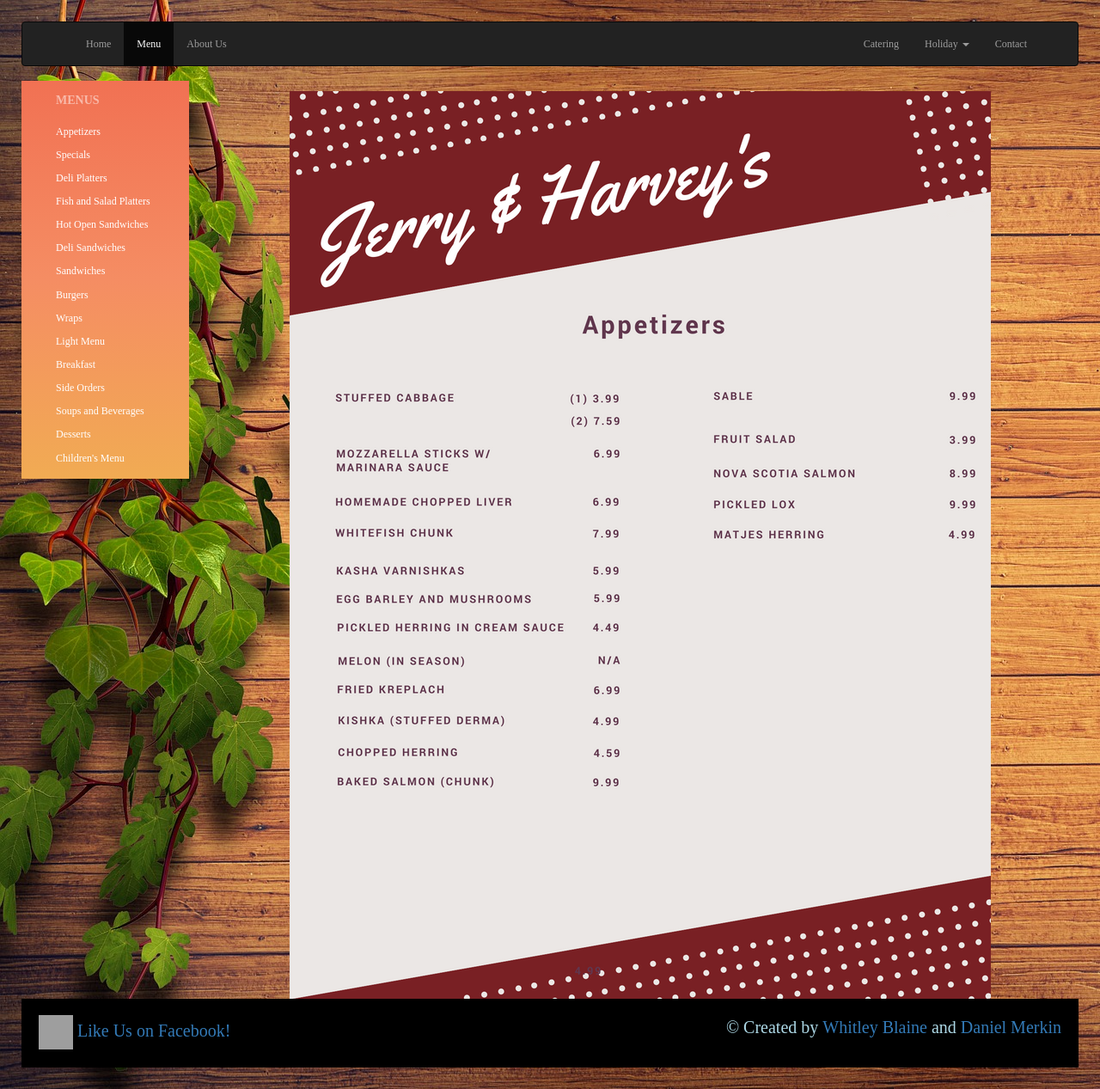
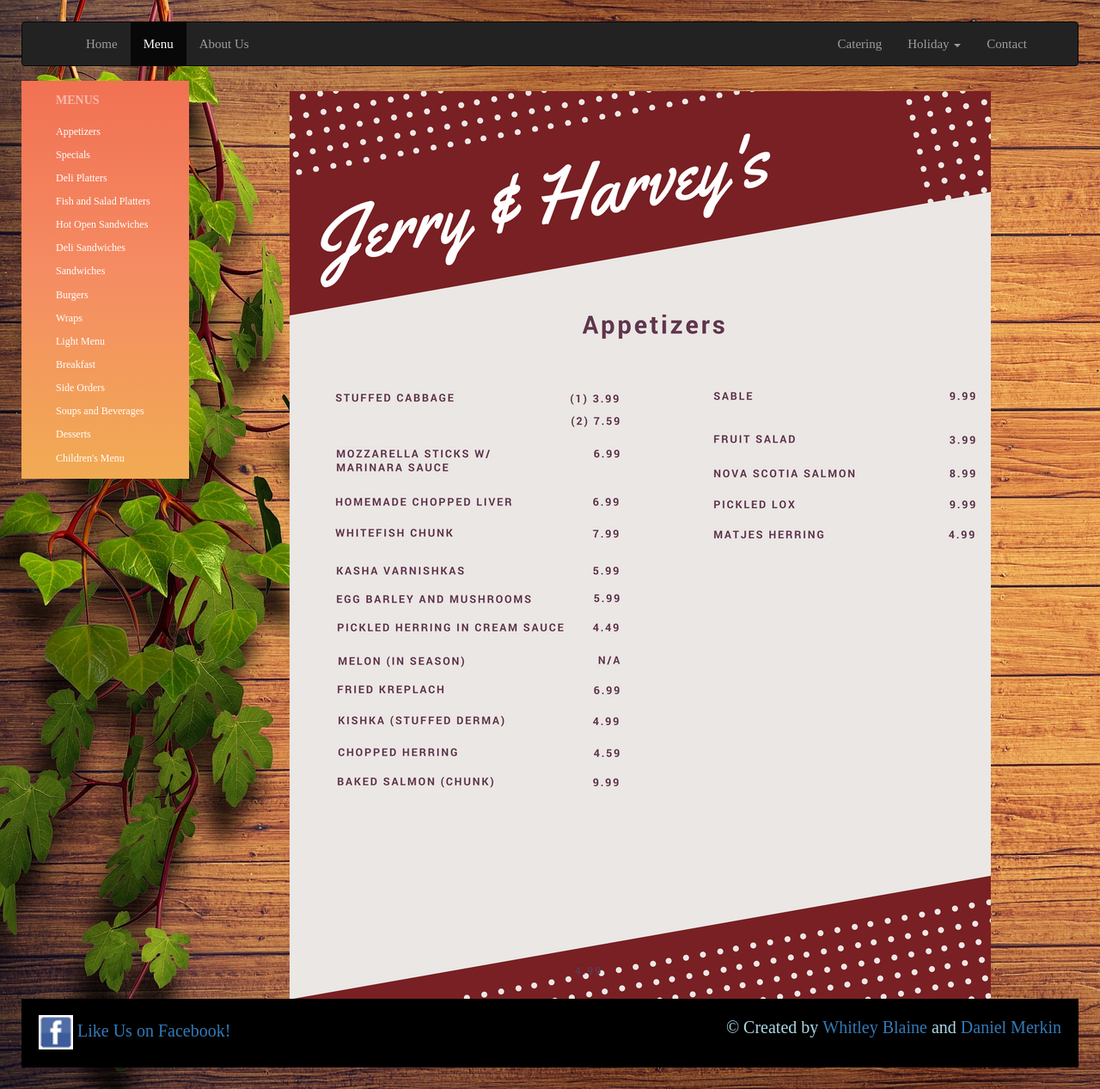
Before and after one commit to whitleyblaine/jerry_harveys, a PHP site: page /menu.html in a window 1280 px wide. Shown: the whole page at 86% size. Run offline with PHP 8.4, Linux system fonts and the light colour scheme; some libraries are stand-ins or nearby versions; grey boxes are pictures that could not be loaded.

Commit message:
replaced all fb footer icons

```diff
--- a/aboutUs.html
+++ b/aboutUs.html
@@ -31,7 +31,7 @@
             <ul class="nav navbar-nav">
               <li><a href="index.html">Home</a></li>
               <li><a href="menu.html">Menu</a></li>
-              <li class="active"><a href="aboutUs.html">About Us</a></li>
+              <li class="active"><a href="aboutUs.html">Meet the Staff</a></li>
             </ul>
             <ul class="nav navbar-nav navbar-right">
               <li><a href="catering.html">Catering</a></li>
@@ -91,9 +91,7 @@
   </div>
 
   <div id="footer">
-
-    <a href="https://www.facebook.com/Jerry-Harveys-Deli-1718106888431904/"><img class="alignnone size-full wp-image-933 staysmall" id="fbLogo" alt="fb35" src="http://www.jerryandharveys.com/fooddudes/wp-content/uploads/2012/11/fb35.jpg" width="40" height="40"> Like Us on Facebook!</a><span id="c">&copy Created by <a href="https://www.github.com/whitleyblaine">Whitley Blaine</a> and <a href="https://www.github.com/dmerk2">Daniel Merkin</span>
-
+    <a href="https://www.facebook.com/Jerry-Harveys-Deli-1718106888431904/"><img class="alignnone size-full wp-image-933 staysmall" id="fbLogo" alt="fb35" src="./assets/images/fbLogo.jpg" width="40" height="40"> Like Us on Facebook!</a><span id="c">&copy Created by <a href="https://www.github.com/whitleyblaine">Whitley Blaine</a> and <a href="https://www.github.com/dmerk2">Daniel Merkin</span>
   </footer>
 
 
--- a/assets/stylesheets/style.css
+++ b/assets/stylesheets/style.css
@@ -28,14 +28,14 @@ body {
 #cateringLogo {
   position: relative;
   top: 5em;
-  right: 23em;
+  right: 17em;
   text-align: center;
 }
 
 #aboutUsLogo {
   position: relative;
   top: 5em;
-  right: 23em;
+  right: 17em;
   text-align: center;
 }
 
@@ -159,7 +159,7 @@ You also need to include this conditional style in the <head> of your HTML file
 .navbar {
   margin-bottom: 0!important;
   font-family: !important 'Aref Ruqaa', cursive;
-  font-size: 12px;
+  font-size: 15px;
 }
 
 @media screen and (min-width:768px){
--- a/catering.html
+++ b/catering.html
@@ -86,9 +86,7 @@
     </div>
   </div>
   <div id="footer">
-
-    <a href="https://www.facebook.com/Jerry-Harveys-Deli-1718106888431904/"><img class="alignnone size-full wp-image-933 staysmall" id="fbLogo" alt="fb35" src="http://www.jerryandharveys.com/fooddudes/wp-content/uploads/2012/11/fb35.jpg" width="40" height="40"> Like Us on Facebook!</a><span id="c">&copy Created by <a href="https://www.github.com/whitleyblaine">Whitley Blaine</a> and <a href="https://www.github.com/dmerk2">Daniel Merkin</span>
-
+    <a href="https://www.facebook.com/Jerry-Harveys-Deli-1718106888431904/"><img class="alignnone size-full wp-image-933 staysmall" id="fbLogo" alt="fb35" src="./assets/images/fbLogo.jpg" width="40" height="40"> Like Us on Facebook!</a><span id="c">&copy Created by <a href="https://www.github.com/whitleyblaine">Whitley Blaine</a> and <a href="https://www.github.com/dmerk2">Daniel Merkin</span>
   </footer>
 
 
--- a/contact.html
+++ b/contact.html
@@ -93,7 +93,7 @@
   </div>
 
   <div id="footer">
-    <a href="https://www.facebook.com/Jerry-Harveys-Deli-1718106888431904/"><img class="alignnone size-full wp-image-933 staysmall" id="fbLogo" alt="fb35" src="http://www.jerryandharveys.com/fooddudes/wp-content/uploads/2012/11/fb35.jpg" width="40" height="40"> Like Us on Facebook!</a><span id="c">&copy Created by <a href="https://www.github.com/whitleyblaine">Whitley Blaine</a> and <a href="https://www.github.com/dmerk2">Daniel Merkin</span>
+    <a href="https://www.facebook.com/Jerry-Harveys-Deli-1718106888431904/"><img class="alignnone size-full wp-image-933 staysmall" id="fbLogo" alt="fb35" src="./assets/images/fbLogo.jpg" width="40" height="40"> Like Us on Facebook!</a><span id="c">&copy Created by <a href="https://www.github.com/whitleyblaine">Whitley Blaine</a> and <a href="https://www.github.com/dmerk2">Daniel Merkin</span>
   </footer>
 
 
--- a/holidays.html
+++ b/holidays.html
@@ -91,9 +91,7 @@
   </div>
 
   <div id="footer">
-
-    <a href="https://www.facebook.com/Jerry-Harveys-Deli-1718106888431904/"><img class="alignnone size-full wp-image-933 staysmall" id="fbLogo" alt="fb35" src="http://www.jerryandharveys.com/fooddudes/wp-content/uploads/2012/11/fb35.jpg" width="40" height="40"> Like Us on Facebook!</a><span id="c">&copy Created by <a href="https://www.github.com/whitleyblaine">Whitley Blaine</a> and <a href="https://www.github.com/dmerk2">Daniel Merkin</span>
-
+    <a href="https://www.facebook.com/Jerry-Harveys-Deli-1718106888431904/"><img class="alignnone size-full wp-image-933 staysmall" id="fbLogo" alt="fb35" src="./assets/images/fbLogo.jpg" width="40" height="40"> Like Us on Facebook!</a><span id="c">&copy Created by <a href="https://www.github.com/whitleyblaine">Whitley Blaine</a> and <a href="https://www.github.com/dmerk2">Daniel Merkin</span>
   </footer>
 
 
--- a/menu.html
+++ b/menu.html
@@ -79,9 +79,7 @@
   </div>
 
   <div id="footer">
-
-    <a href="https://www.facebook.com/Jerry-Harveys-Deli-1718106888431904/"><img class="alignnone size-full wp-image-933 staysmall" id="fbLogo" alt="fb35" src="http://www.jerryandharveys.com/fooddudes/wp-content/uploads/2012/11/fb35.jpg" width="40" height="40"> Like Us on Facebook!</a><span id="c">&copy Created by <a href="https://www.github.com/whitleyblaine">Whitley Blaine</a> and <a href="https://www.github.com/dmerk2">Daniel Merkin</span>
-
+    <a href="https://www.facebook.com/Jerry-Harveys-Deli-1718106888431904/"><img class="alignnone size-full wp-image-933 staysmall" id="fbLogo" alt="fb35" src="./assets/images/fbLogo.jpg" width="40" height="40"> Like Us on Facebook!</a><span id="c">&copy Created by <a href="https://www.github.com/whitleyblaine">Whitley Blaine</a> and <a href="https://www.github.com/dmerk2">Daniel Merkin</span>
   </footer>
 
   <script type="text/javascript" src="https://cdnjs.cloudflare.com/ajax/libs/jquery/3.1.0/jquery.min.js"></script>
```
Also changed, not shown: assets/images/fbLogo.jpg (added).
